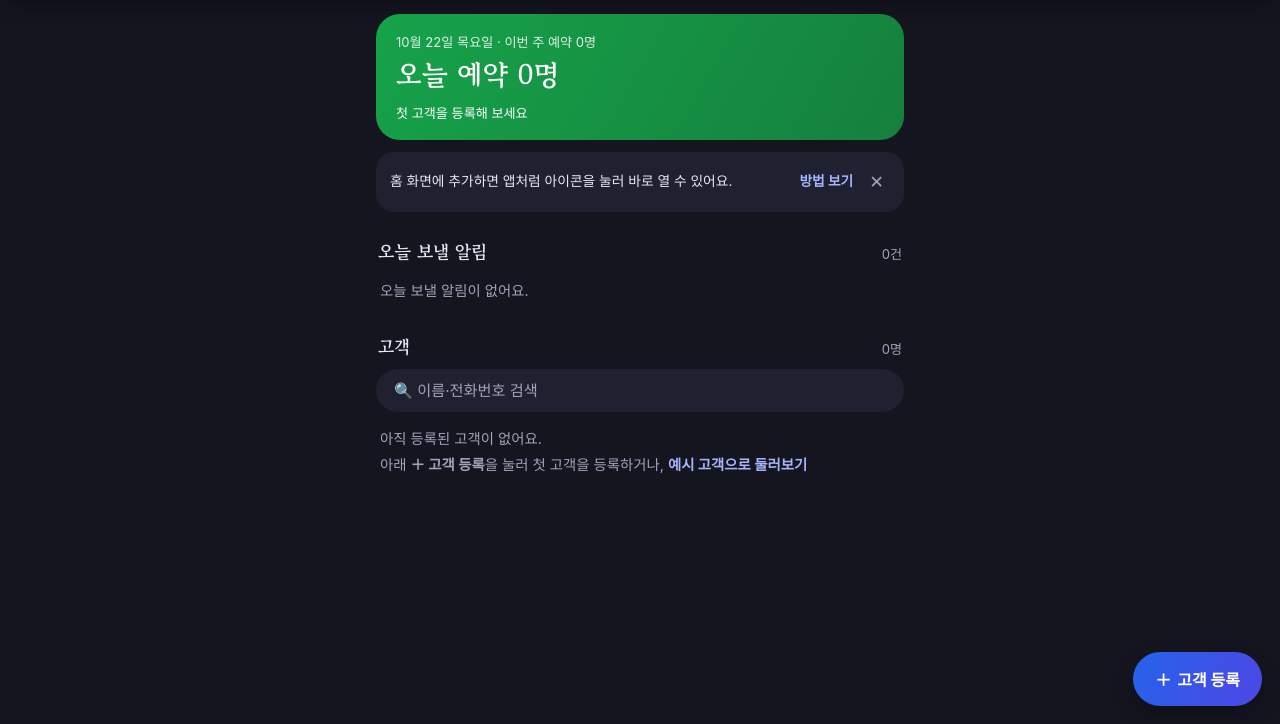
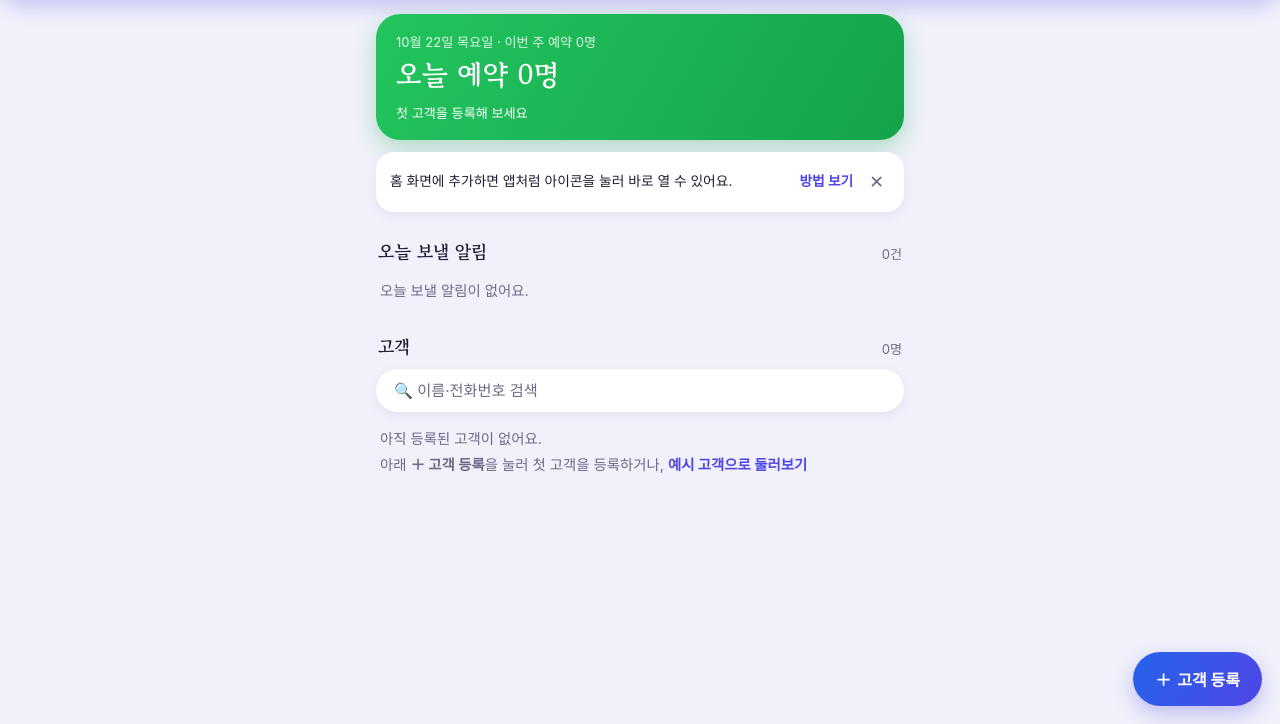
Before and after one commit to choheon-debug/salon-web, a plain HTML site: page index.html in a window 1280 px wide. Shown: the part 76-800 px from the top of the page. Drawn offline with Linux system fonts and the dark colour scheme.

Commit message:
어두운 모드에서도 항상 밝은 화면으로 표시
Co-Authored-By: Claude Opus 5.5 <noreply@anthropic.com>
Claude-Session: https://claude.ai/code/session_01LtUG22A2bbdN7BG22gYFcE

```diff
--- a/index.html
+++ b/index.html
@@ -3,10 +3,11 @@
 <head>
 <meta charset="utf-8">
 <meta name="viewport" content="width=device-width, initial-scale=1, viewport-fit=cover">
+<meta name="color-scheme" content="light only">
 <title>미용실 예약</title>
 <meta name="description" content="로그인 없이 쓰는 미용실 예약·알림 문자 관리">
 <meta name="theme-color" content="#2563EB" media="(prefers-color-scheme: light)">
-<meta name="theme-color" content="#1D4ED8" media="(prefers-color-scheme: dark)">
+<meta name="theme-color" content="#2563EB" media="(prefers-color-scheme: dark)">
 <meta name="apple-mobile-web-app-capable" content="yes">
 <meta name="mobile-web-app-capable" content="yes">
 <meta name="apple-mobile-web-app-status-bar-style" content="default">
@@ -37,20 +38,7 @@
   --body:-apple-system,BlinkMacSystemFont,"Apple SD Gothic Neo","Noto Sans KR","Malgun Gothic",system-ui,sans-serif;
   color-scheme:light;
 }
-@media (prefers-color-scheme:dark){:root{
-  --bg:#14151f; --bg-grad:linear-gradient(180deg,#161a2c 0%,#14151f 60%);
-  --surface:#1f2030; --ink:#e8e8f6; --muted:#a2a2bb; --line:#30324a;
-  --accent:#a5b4fc; --on-accent:#1e1b6b; --container:#312e81; --on-container:#e0e7ff;
-  --head:linear-gradient(120deg,#1d4ed8,#4338ca); --head-shadow:rgb(0 0 0 / .3);
-  --grad:linear-gradient(120deg,#2563eb,#4f46e5); --grad-shadow:rgb(0 0 0 / .3);
-  --sms:linear-gradient(120deg,#ea580c,#dc2626); --sms-shadow:rgb(0 0 0 / .3);
-  --sms-week:linear-gradient(120deg,#9333ea,#7e22ce); --sms-week-shadow:rgb(0 0 0 / .3);
-  --hero:linear-gradient(120deg,#16a34a,#15803d); --hero-ink:#fff; --hero-shadow:none; --hero-a:#bbf7d0;
-  --week-bg:#3b2350; --week-fg:#e9d5ff; --day-bg:#4a2a14; --day-fg:#fdba74;
-  --plain-bg:#2a2d55; --plain-fg:#c7d2fe; --over-bg:#2c2d3e; --over-fg:#c5c6d8;
-  --danger:#ffb4ab; --ok:#86efac; --scrim:rgb(0 0 0 / .55);
-  --av1:#4a2a14; --av2:#3b2350; --av3:#2a2d55; --av4:#173a26; --av-ink:#f0f0fb;
-  --shadow:none; color-scheme:dark}}
+/* 휴대폰이 어두운 모드여도 항상 밝은 화면으로 보여 준다 */
 *{box-sizing:border-box;-webkit-tap-highlight-color:transparent}
 html,body{margin:0;background:var(--bg);color:var(--ink);font-family:var(--body);font-size:16px;-webkit-text-size-adjust:100%}
 body{min-height:100dvh;overscroll-behavior-y:none}
--- a/sw.js
+++ b/sw.js
@@ -1,6 +1,6 @@
 // 앱 파일을 휴대폰에 저장해 두어 인터넷이 잠깐 끊겨도 열리게 한다.
 // 앱을 고칠 때마다 VERSION을 올려야 새 버전이 퍼진다.
-const VERSION = "salon-web-4";
+const VERSION = "salon-web-5";
 const ASSETS = ["./", "./index.html", "./manifest.webmanifest", "./gowun-batang-bold.woff2",
   "./icons/icon-192.png", "./icons/icon-512.png", "./icons/apple-touch-icon.png"];
 
```
